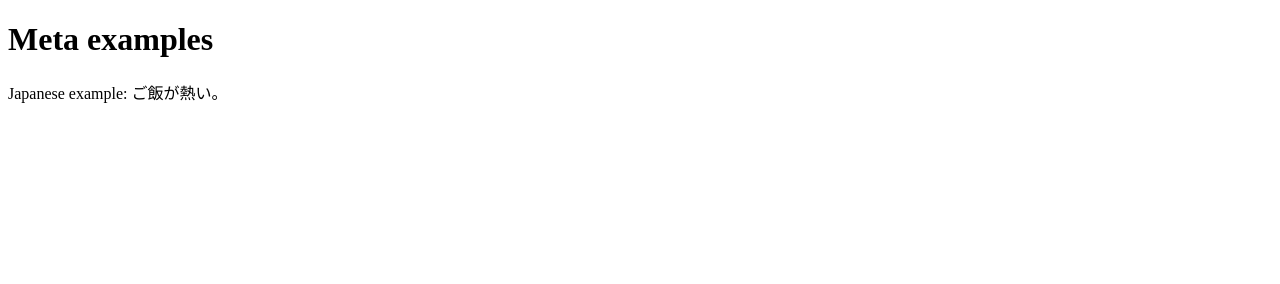
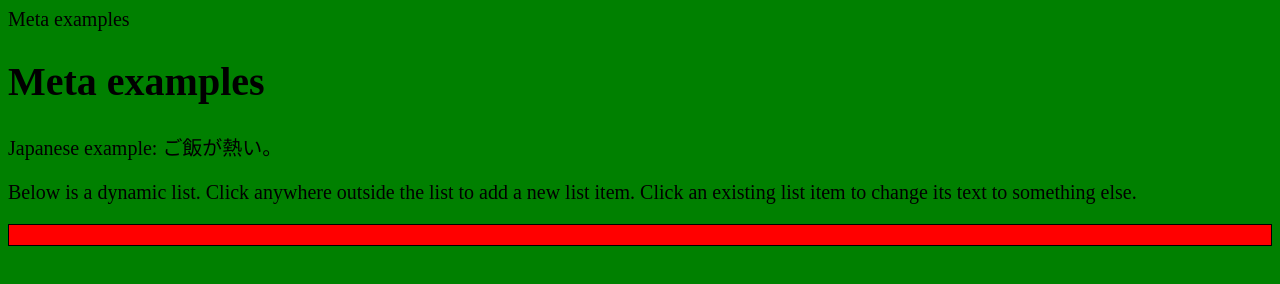
Before and after one commit to ColinMcC76/testJS, a plain HTML site: page index.html in a window 1280 px wide. Drawn offline with Linux system fonts and the light colour scheme.

Commit message:
update to index

```diff
--- a/index.html
+++ b/index.html
@@ -2,6 +2,7 @@
 <html lang="en-US">
   <head>
     <meta charset="utf-8">
+    <link rel="stylesheet" href="testcss.css"
     <title>Meta examples</title>
 
     <meta name="author" content="Chris Mills">
@@ -17,5 +18,6 @@
     <h1>Meta examples</h1>
 
     <p>Japanese example: ご飯が熱い。</p>
+    <script src="testJS.js"></script>
   </body>
 </html>
```
